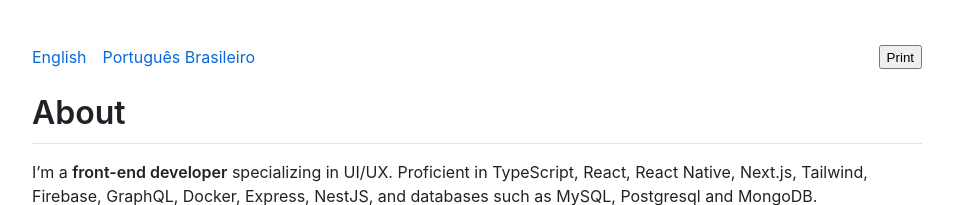
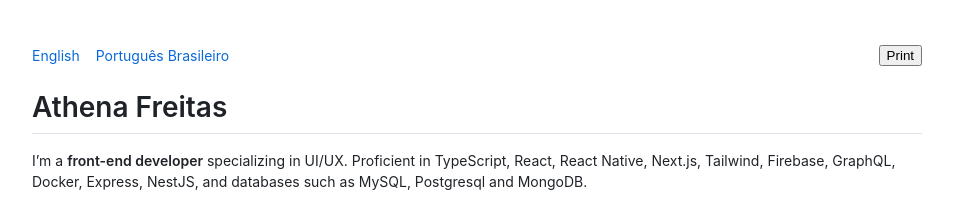
Before and after one commit to athenacfr/athenacfr, an Astro site in the folder web/: page /athenacfr/en in a window 1280 px wide. Shown: the top 205 px of the page, without its empty margins (163-1116 px from the left). Built offline with nearby package versions, Linux system fonts and the light colour scheme; Astro itself is replaced by a stand-in of ours.

Commit message:
feat: improve printed cv readability

```diff
--- a/web/src/components/Styles.astro
+++ b/web/src/components/Styles.astro
@@ -9,6 +9,7 @@ import "github-markdown-css/github-markdown.css";
     max-width: 980px;
     margin: 0 auto;
     padding: 45px;
+    font-size: 14px;
   }
 
   @media (max-width: 767px) {
@@ -22,5 +23,17 @@ import "github-markdown-css/github-markdown.css";
     .no-print * {
       display: none !important;
     }
+
+    h1,
+    h2,
+    h3,
+    h4,
+    h4,
+    h5,
+    h6,
+    h7 {
+      page-break-before: auto;
+      page-break-after: avoid;
+    }
   }
 </style>
--- a/web/src/content/resumes/en.md
+++ b/web/src/content/resumes/en.md
@@ -5,7 +5,7 @@ languageLabel: "English"
 language: "en"
 ---
 
-# About
+# Athena Freitas
 
 I'm a **front-end developer** specializing in UI/UX. Proficient in TypeScript, React, React Native, Next.js, Tailwind, Firebase, GraphQL, Docker, Express, NestJS, and databases such as MySQL, Postgresql and MongoDB.
 
--- a/web/src/content/resumes/pt-br.md
+++ b/web/src/content/resumes/pt-br.md
@@ -5,7 +5,7 @@ languageLabel: "Português Brasileiro"
 language: "pt-br"
 ---
 
-# Sobre
+# Athena Freitas
 
 Sou uma **desenvolvedora front-end** com foco em UI/UX. Proficiente em TypeScript, React, React Native, Next.js, Tailwind, Firebase, GraphQL, Docker, Express, NestJS e bancos de dados como MySQL, PostgreSQL e MongoDB.
 
```
